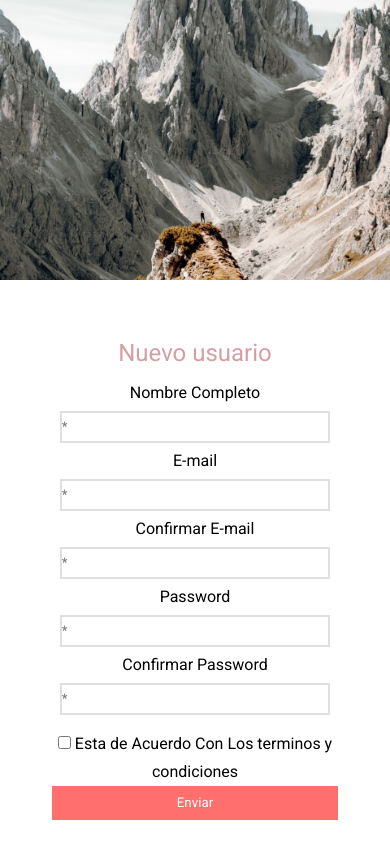
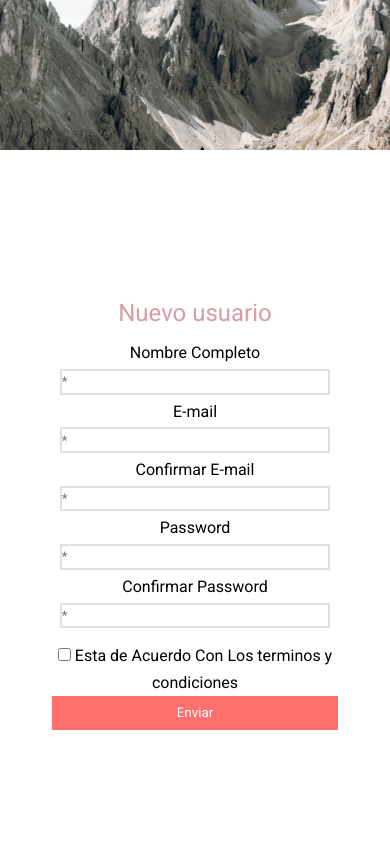
Before and after one commit to FrancoRigoni/Proyecto_Flex_Formulario, a plain HTML site: page index.html in a window 390 px wide. Drawn offline with Linux system fonts and the light colour scheme.

Commit message:
Mas modificaciones al responsive

```diff
--- a/css/style.css
+++ b/css/style.css
@@ -44,14 +44,14 @@ main {
 
 .form label {
     display:block;
-    margin: 0.3rem;
+    margin: 0.2rem;
 }
 
 .form input[type="text"],
 .form input[type="email"],
 .form input[type="password"] {
     width: 75%;
-    padding: .4rem 0;
+    padding: .2rem 0;
     margin: 0.3rem 0;
     outline: 1px solid #E0E0E0;
     border: 1px solid #E0E0E0;
@@ -84,7 +84,7 @@ main {
         display:flex;
         flex-shrink: 0;
         min-height: 100px;
-        max-height: 280px;
+        max-height: 150px;
         flex-grow: 1;
         width: 100%;
         object-position: center;
```
